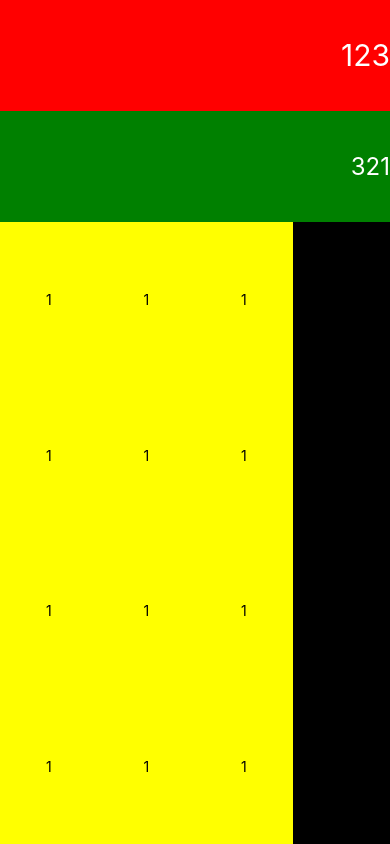
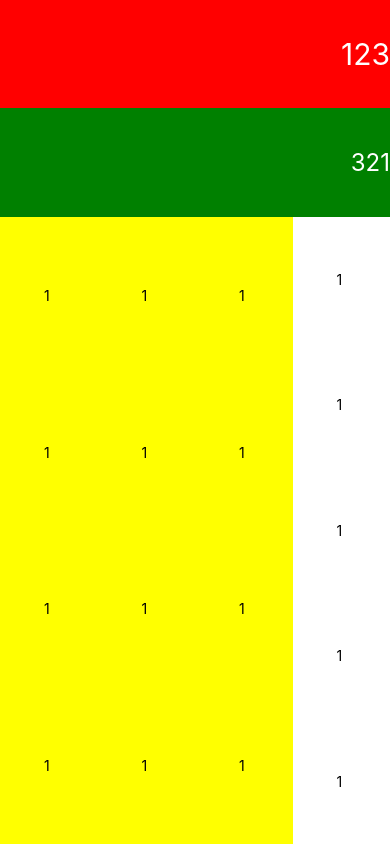
Before and after one commit to romanstepura/react-native-calculator, a React Native app: screen / in a window 390 px wide. Built offline with nearby package versions, Linux system fonts and the light colour scheme.

Commit message:
Create Button

```diff
--- a/App.js
+++ b/App.js
@@ -43,10 +43,11 @@ const App: () => React$Node = () => {
           </View>
         </View>
         <View style={styles.operations}>
-          <Button title="+"></Button>
-          <Button title="+"></Button>
-          <Button title="+"></Button>
-          <Button title="+"></Button>
+          <Button />
+          <Button />
+          <Button />
+          <Button />
+          <Button />
 
         </View>
       </View>
@@ -101,8 +102,8 @@ const styles = StyleSheet.create({
   operations: {
     flex: 1,
     justifyContent: 'space-around',
-    backgroundColor: 'black',
-    alignItems: 'stretch',
+    backgroundColor: 'white',
+    alignItems: 'center',
   },
 });
 
--- a/Components/Button.js
+++ b/Components/Button.js
@@ -1,11 +1,12 @@
 import React, {Component} from 'react';
-import {Text, Button, TouchableOpacity, View} from 'react-native';
+import {Text, TouchableOpacity, View} from 'react-native';
 
 export default class Proc extends Component {
   render() {
+
     return (
-      <TouchableOpacity title="1">
-        <Text>1</Text>
+      <TouchableOpacity>
+        <Text>1 </Text>
       </TouchableOpacity>
     );
   }
```
